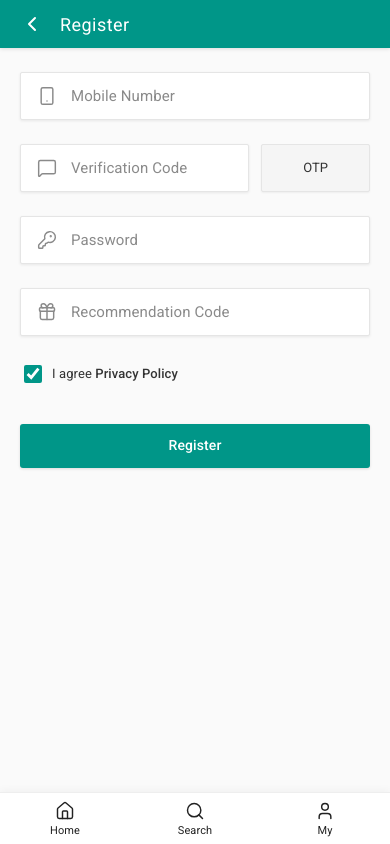
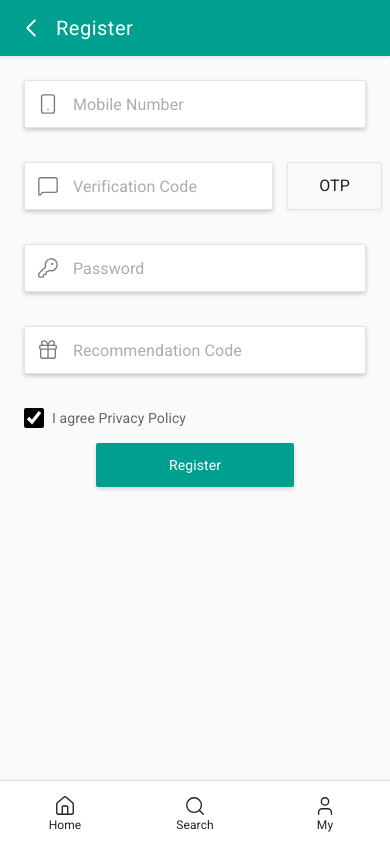
Before and after one commit to Prince04u/Trovaaa, a Next.js app: page /register in a window 390 px wide. Built offline with nearby package versions, Linux system fonts and the light colour scheme; no server answers; the database is empty.

Commit message:
Pixel-accurate reconstruction of Mobile Login and Register UI

```diff
--- a/app/globals.css
+++ b/app/globals.css
@@ -8,10 +8,10 @@
   --border: #E0E0E0;
   --foreground: #222222;
   --muted: #666666;
-  --gold: #009688;
-  --gold-2: #00796b;
+  --gold: #00A091;
+  --gold-2: #008f81;
   --coin: #FF9800;
-  --green: #009688;
+  --green: #00A091;
   --red: #F44336;
   --violet: #8E24AA;
   --blue: #2196F3;
--- a/components/auth/PasswordInput.js
+++ b/components/auth/PasswordInput.js
@@ -4,8 +4,10 @@ import { KeyRound } from "lucide-react";
 
 export default function PasswordInput({ id, name, value, onChange, placeholder = "Password", required = true, minLength }) {
   return (
-    <div className="w-full flex items-center gap-3.5 border border-[#E5E5E5] rounded-[2px] bg-white px-4 h-[48px] md:h-[52px] focus-within:border-[#009688] transition-colors select-none shadow-[0_1px_3px_rgba(0,0,0,0.08)]">
-      <KeyRound size={20} className="text-[#8A8A8A] shrink-0" strokeWidth={1.75} />
+    <div className="w-full flex items-center gap-[14px] border border-[#e4e4e4] rounded-[2px] bg-white pl-[12px] pr-[16px] h-[48px] focus-within:border-[#00A091] transition-colors select-none shadow-[0_2px_4px_rgba(0,0,0,0.20)] box-border">
+      <div className="w-[22px] flex items-center justify-center shrink-0">
+        <KeyRound size={22} className="text-[#7d7d7d]" strokeWidth={1.5} />
+      </div>
       <input
         id={id}
         name={name}
@@ -15,7 +17,7 @@ export default function PasswordInput({ id, name, value, onChange, placeholder =
         placeholder={placeholder}
         required={required}
         minLength={minLength}
-        className="flex-grow bg-transparent text-[15px] md:text-[16px] text-[#222222] placeholder-[#8A8A8A] outline-none focus:outline-none focus:ring-0 focus:border-none border-none h-full font-normal shadow-none"
+        className="flex-1 bg-transparent text-[16px] text-[#222222] placeholder-[#adadad] outline-none focus:outline-none focus:ring-0 focus:border-none border-none h-full font-normal shadow-none p-0"
       />
     </div>
   );
--- a/components/auth/PhoneInput.js
+++ b/components/auth/PhoneInput.js
@@ -4,8 +4,10 @@ import { Smartphone } from "lucide-react";
 
 export default function PhoneInput({ value, onChange, id = "mobile", name = "mobile", placeholder = "Mobile Number" }) {
   return (
-    <div className="w-full flex items-center gap-3.5 border border-[#E5E5E5] rounded-[2px] bg-white px-4 h-[48px] md:h-[52px] focus-within:border-[#009688] transition-colors select-none shadow-[0_1px_3px_rgba(0,0,0,0.08)]">
-      <Smartphone size={20} className="text-[#8A8A8A] shrink-0" strokeWidth={1.75} />
+    <div className="w-full flex items-center gap-[14px] border border-[#e4e4e4] rounded-[2px] bg-white pl-[12px] pr-[16px] h-[48px] focus-within:border-[#00A091] transition-colors select-none shadow-[0_2px_4px_rgba(0,0,0,0.20)] box-border">
+      <div className="w-[22px] flex items-center justify-center shrink-0">
+        <Smartphone size={22} className="text-[#7d7d7d]" strokeWidth={1.5} />
+      </div>
       <input
         id={id}
         name={name}
@@ -14,7 +16,7 @@ export default function PhoneInput({ value, onChange, id = "mobile", name = "mob
         onChange={onChange}
         placeholder={placeholder}
         required
-        className="flex-grow bg-transparent text-[15px] md:text-[16px] text-[#222222] placeholder-[#8A8A8A] outline-none focus:outline-none focus:ring-0 focus:border-none border-none h-full font-normal shadow-none"
+        className="flex-1 bg-transparent text-[16px] text-[#222222] placeholder-[#adadad] outline-none focus:outline-none focus:ring-0 focus:border-none border-none h-full font-normal shadow-none p-0"
       />
     </div>
   );
--- a/components/auth/RegisterForm.js
+++ b/components/auth/RegisterForm.js
@@ -86,40 +86,42 @@ export default function RegisterForm() {
   return (
     <main className="w-full min-h-dvh flex flex-col bg-[#FAFAFA] pb-20 relative overflow-x-hidden">
       {/* Full-width Teal Header Bar matching reference screenshot */}
-      <header className="w-full bg-[#009688] text-white px-4 md:px-6 h-12 md:h-[56px] flex items-center gap-3 sticky top-0 z-40 select-none shadow-[0_1px_4px_rgba(0,0,0,0.12)]">
+      <header className="w-full bg-[#00A091] text-white pl-[16px] pr-[16px] h-[56px] flex items-center gap-[10px] sticky top-0 z-40 select-none shadow-[0_1px_4px_rgba(0,0,0,0.12)]">
         <button
           onClick={() => router.back()}
-          className="hover:opacity-85 cursor-pointer p-1 border-none bg-transparent text-white flex items-center justify-center shrink-0"
+          className="hover:opacity-85 cursor-pointer p-0 border-none bg-transparent text-white flex items-center justify-center shrink-0"
           aria-label="Go back"
         >
-          <ChevronLeft size={24} strokeWidth={2} />
+          <ChevronLeft size={30} strokeWidth={1.5} />
         </button>
-        <h1 className="text-[18px] md:text-[20px] font-normal tracking-wide text-white m-0 text-left">Register</h1>
+        <h1 className="text-[20px] font-normal tracking-wide text-white m-0 text-left">Register</h1>
       </header>
 
       {/* Form Content with Responsive Spacing */}
-      <div className="w-full flex-1 px-5 md:px-8 pt-6 md:pt-[28px] pb-12 flex flex-col justify-start">
+      <div className="w-full flex-1 px-[24px] pt-[24px] pb-12 flex flex-col justify-start box-border">
         {error && (
-          <div className="w-full mb-6 p-3.5 bg-red-50 border border-red-200 text-red-600 rounded-[3px] text-xs md:text-sm font-medium">
+          <div className="w-full mb-6 p-3.5 bg-red-50 border border-red-200 text-red-600 rounded-[2px] text-sm font-medium">
             {error}
           </div>
         )}
 
-        <form onSubmit={handleSubmit} className="w-full flex flex-col gap-6 md:gap-[32px]">
+        <form onSubmit={handleSubmit} className="w-full flex flex-col gap-[34px]">
           {/* Mobile Number Field */}
           <PhoneInput value={form.mobile} onChange={handleChange} placeholder="Mobile Number" />
 
           {/* Verification Code + OTP Button Row */}
-          <div className="grid grid-cols-12 gap-3 md:gap-6 items-center w-full">
-            <div className="col-span-8 md:col-span-9 flex items-center gap-3.5 border border-[#E5E5E5] rounded-[2px] bg-white px-4 h-[48px] md:h-[52px] focus-within:border-[#009688] transition-colors select-none shadow-[0_1px_3px_rgba(0,0,0,0.08)]">
-              <MessageSquare size={20} className="text-[#8A8A8A] shrink-0" strokeWidth={1.75} />
+          <div className="grid grid-cols-[1fr_95px] gap-[14px] items-center w-full">
+            <div className="flex items-center gap-[14px] border border-[#e4e4e4] rounded-[2px] bg-white pl-[12px] pr-[16px] h-[48px] focus-within:border-[#00A091] transition-colors select-none shadow-[0_2px_4px_rgba(0,0,0,0.20)] box-border">
+              <div className="w-[22px] flex items-center justify-center shrink-0">
+                <MessageSquare size={22} className="text-[#7d7d7d]" strokeWidth={1.5} />
+              </div>
               <input
                 name="verificationCode"
                 type="text"
                 value={form.verificationCode}
                 onChange={handleChange}
                 placeholder="Verification Code"
-                className="flex-1 bg-transparent text-[15px] md:text-[16px] text-[#222222] placeholder-[#8A8A8A] outline-none focus:outline-none focus:ring-0 focus:border-none border-none h-full font-normal shadow-none"
+                className="flex-1 bg-transparent text-[16px] text-[#222222] placeholder-[#adadad] outline-none focus:outline-none focus:ring-0 focus:border-none border-none h-full font-normal shadow-none p-0"
               />
             </div>
 
@@ -127,7 +129,7 @@ export default function RegisterForm() {
               type="button"
               onClick={handleSendOtp}
               disabled={otpCountdown > 0}
-              className="col-span-4 md:col-span-3 h-[48px] md:h-[52px] bg-[#F5F5F5] hover:bg-[#E8E8E8] border border-[#E5E5E5] disabled:opacity-60 text-[#333333] text-center font-normal rounded-[2px] text-[13px] md:text-[14px] select-none cursor-pointer outline-none flex items-center justify-center shadow-[0_1px_2px_rgba(0,0,0,0.05)] transition-colors"
+              className="w-full h-[48px] bg-[#f9f9f9] hover:bg-[#f0f0f0] border border-[#e4e4e4] disabled:opacity-60 text-[#222222] text-center font-normal rounded-[2px] text-[16px] select-none cursor-pointer outline-none flex items-center justify-center shadow-[0_2px_4px_rgba(0,0,0,0.05)] transition-colors box-border"
             >
               {otpCountdown > 0 ? `${otpCountdown}s` : "OTP"}
             </button>
@@ -143,8 +145,10 @@ export default function RegisterForm() {
           />
 
           {/* Recommendation Code (Invite Code) */}
-          <div className="w-full flex items-center gap-3.5 border border-[#E5E5E5] rounded-[2px] bg-white px-4 h-[48px] md:h-[52px] focus-within:border-[#009688] transition-colors select-none shadow-[0_1px_3px_rgba(0,0,0,0.08)]">
-            <Gift size={20} className="text-[#8A8A8A] shrink-0" strokeWidth={1.75} />
+          <div className="w-full flex items-center gap-[14px] border border-[#e4e4e4] rounded-[2px] bg-white pl-[12px] pr-[16px] h-[48px] focus-within:border-[#00A091] transition-colors select-none shadow-[0_2px_4px_rgba(0,0,0,0.20)] box-border">
+            <div className="w-[22px] flex items-center justify-center shrink-0">
+              <Gift size={22} className="text-[#7d7d7d]" strokeWidth={1.5} />
+            </div>
             <input
               id="inviteCode"
               name="inviteCode"
@@ -152,31 +156,33 @@ export default function RegisterForm() {
               value={form.inviteCode}
               onChange={handleChange}
               placeholder="Recommendation Code"
-              className="flex-1 bg-transparent text-[15px] md:text-[16px] text-[#222222] placeholder-[#8A8A8A] outline-none focus:outline-none focus:ring-0 focus:border-none border-none h-full font-normal shadow-none"
+              className="flex-1 bg-transparent text-[16px] text-[#222222] placeholder-[#adadad] outline-none focus:outline-none focus:ring-0 focus:border-none border-none h-full font-normal shadow-none p-0"
             />
           </div>
 
           {/* Privacy Policy Checkbox Row (Left-aligned) */}
-          <label className="flex items-center gap-2.5 px-1 cursor-pointer select-none mt-1 justify-start text-left">
+          <div className="flex flex-col">
+            <label className="flex items-center gap-[8px] cursor-pointer select-none text-left">
               <input
                 type="checkbox"
                 checked={agree}
                 onChange={(e) => setAgree(e.target.checked)}
-              className="accent-[#009688] w-4.5 h-4.5 rounded-[2px] cursor-pointer"
+                className="accent-black w-[20px] h-[20px] rounded-none cursor-pointer"
               />
-            <span className="text-[13px] md:text-[14px] text-[#333333] font-normal">
-              I agree <Link href="/privacy" target="_blank" className="text-[#009688] font-medium text-decoration-none">Privacy Policy</Link>
+              <span className="text-[14px] text-[#666666] font-normal leading-none">
+                I agree <Link href="/privacy" target="_blank" className="text-[#00A091] font-normal text-decoration-none hover:underline">Privacy Policy</Link>
               </span>
             </label>
 
-          {/* Register Action Button (~64% width on desktop, 100% on mobile) */}
+            {/* Register Action Button */}
             <button
               type="submit"
               disabled={loading}
-            className="w-full md:w-[64%] md:max-w-[950px] mx-auto mt-4 md:mt-5 h-[44px] md:h-[48px] bg-[#009688] hover:bg-[#00796b] disabled:opacity-60 text-white font-medium rounded-[3px] transition-colors cursor-pointer text-[14px] md:text-[15px] select-none border-0 outline-none flex items-center justify-center shadow-[0_1px_3px_rgba(0,0,0,0.12)]"
+              className="w-[58%] max-w-[240px] mx-auto mt-[15px] h-[44px] bg-[#00A091] hover:bg-[#008f81] disabled:opacity-60 text-white font-normal rounded-[2px] transition-colors cursor-pointer text-[14px] select-none border-0 outline-none flex items-center justify-center shadow-[0_2px_4px_rgba(0,0,0,0.15)]"
             >
               {loading ? "Registering..." : "Register"}
             </button>
+          </div>
         </form>
       </div>
 
--- a/components/home/BottomNav.js
+++ b/components/home/BottomNav.js
@@ -21,19 +21,19 @@ export default function BottomNav() {
   };
 
   return (
-    <nav className="fixed bottom-0 left-0 right-0 w-full z-50 bg-white border-t border-[#EEEEEE] shadow-[0_-2px_8px_rgba(0,0,0,0.04)] h-[52px] md:h-[56px] grid grid-cols-3 select-none">
+    <nav className="fixed bottom-0 left-0 right-0 w-full z-50 bg-white border-t border-[#dddddd] h-[64px] grid grid-cols-3 select-none">
       {NAV_ITEMS.map(({ href, label, Icon, match }) => {
         const active = isActive(match, href);
         return (
           <Link
             key={href}
             href={href}
-            className={`flex flex-col items-center justify-center gap-1 text-decoration-none select-none transition-colors ${
-              active ? "text-[#009688]" : "text-[#757575]"
+            className={`flex flex-col items-center justify-center gap-[2px] text-decoration-none select-none transition-colors ${
+              active ? "text-[#00A091]" : "text-[#808080]"
             }`}
           >
-            <Icon size={20} strokeWidth={1.75} />
-            <span className="text-[11px] md:text-[12px] font-normal leading-none">
+            <Icon size={22} strokeWidth={1.5} />
+            <span className="text-[12px] font-normal leading-none">
               {label}
             </span>
           </Link>
```
Also changed, not shown: app/login/page.js (+13 -13 lines), app/theme.css (+7 -7 lines). Lines whose indentation alone changed are shown as unchanged.
